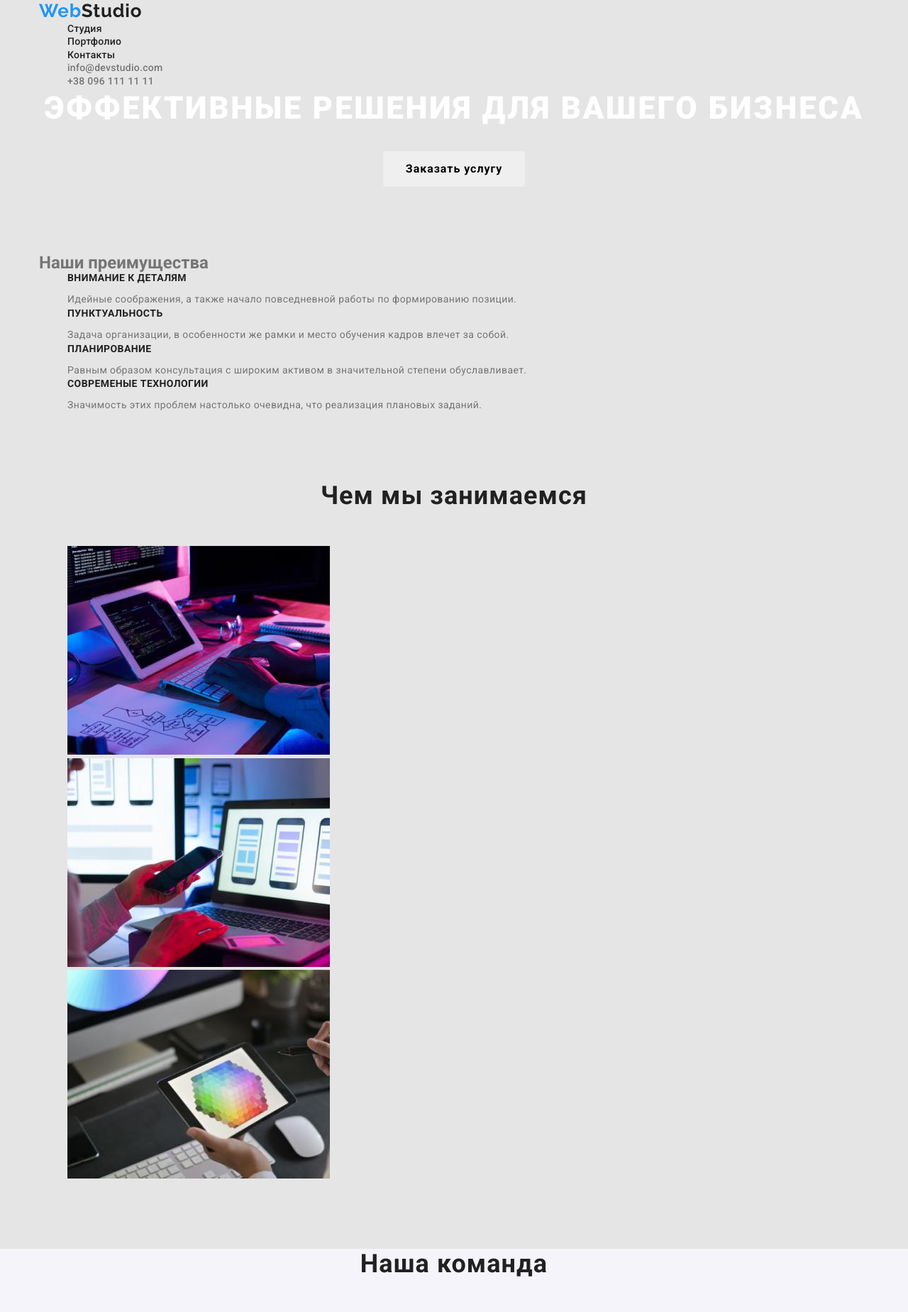
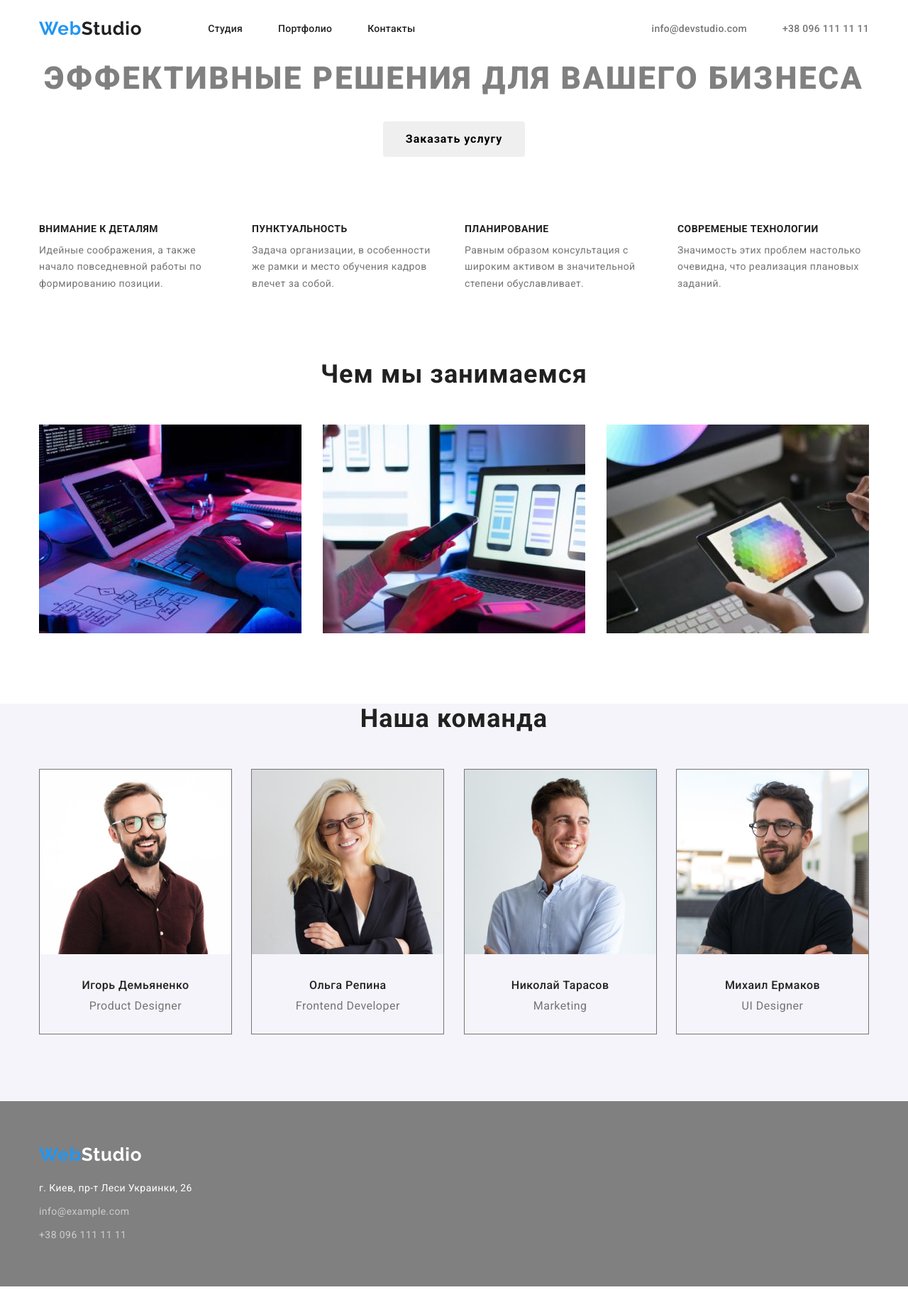
Before and after one commit to PolztiukVolodymyr/goit-markup-hw-03, a plain HTML site: page index.html in a window 1280 px wide. Shown: the top 1848 px of the page at 71% size. After the commit the page ends 1812 px from the top, so only its background shows below. Drawn offline with nearby package versions, Linux system fonts and the light colour scheme.

Commit message:
styles: justify-content: space-between;

```diff
--- a/css/styles.css
+++ b/css/styles.css
@@ -5,7 +5,7 @@
 }
 
 body {
-  background-color: #e5e5e5;
+  /* background-color: #e5e5e5; */
   color: var(--primery-text-color);
 
   font-family: Roboto, sant-serif;
@@ -25,8 +25,16 @@ ul {
 
 .list {
   list-style: none;
+  margin: 0;
+  padding: 0;
 }
 /* -------------HEADER ------------- */
+
+.header {
+  padding-top: 25px;
+  padding-bottom: 25px;
+}
+
 .logo {
   color: var(--title-text-color);
   font-family: Raleway;
@@ -42,7 +50,27 @@ ul {
   color: var(--accent-color);
 }
 
+/* -------------MAIN_NAV---------- */
+
+.main-nav {
+  display: flex;
+  align-items: center;
+}
+
 /* site nav */
+
+.site-nav {
+  display: flex;
+  margin-left: 93px;
+}
+
+.site-nav .item:not(:last-child) {
+  margin-right: 50px;
+}
+
+.item {
+}
+
 .site-nav .link {
   color: var(--title-text-color);
 }
@@ -61,16 +89,23 @@ ul {
   text-decoration: none;
 }
 
-.list-button {
-  margin-bottom: 50px;
-}
+/* ----------LIST NAV------- */
 
-.list-nav:hover,
-.list-nav:focus {
+.link-nav:hover,
+.link-nav:focus {
   color: var(--accent-color);
 }
 
-.list-nav {
+.list-contacts {
+  display: flex;
+  margin-left: auto;
+}
+
+.list-contacts .item:not(:last-child) {
+  margin-right: 50px;
+}
+
+.link-nav {
   color: var(--primery-text-color);
 
   font-weight: 500;
@@ -79,6 +114,7 @@ ul {
   letter-spacing: 0.02em;
   text-decoration: none;
 }
+
 .container {
   width: 1200px;
   padding-left: 15px;
@@ -111,7 +147,7 @@ ul {
 }
 
 .hero-text {
-  color: #ffffff;
+  color: gray;
 
   font-style: normal;
   font-weight: 900;
@@ -146,8 +182,8 @@ button {
   padding: 10px 32px;
 }
 
-.button-list:hover,
-.button-list:focus {
+.button-item:hover,
+.button-item:focus {
   background-color: var(--accent-color);
   color: #e5e5e5;
 
@@ -157,7 +193,7 @@ button {
   letter-spacing: 0.03em;
 }
 
-.button-list {
+.button-item {
   background-color: #f5f4fa;
   color: var(--title-text-color);
   font-weight: 500;
@@ -165,6 +201,21 @@ button {
   line-height: 1.62;
   letter-spacing: 0.03em;
   padding: 6px 22px;
+}
+
+/* .list .list-button{
+  margin-right: auto;
+  margin-left: auto; */
+
+/* --------Наши преимущества------- */
+
+.list-benefits {
+  display: flex;
+  justify-content: space-between;
+}
+
+.list-benefits .item {
+  width: 270px;
 }
 
 .team {
@@ -210,6 +261,24 @@ button {
   letter-spacing: 0.03em;
 }
 
+/*------Чем мы занимаемся---- */
+
+.list-craft {
+  display: flex;
+  justify-content: space-between;
+}
+/*------- Наша команда------- */
+
+.list-team {
+  display: flex;
+  justify-content: space-between;
+  text-align: center;
+}
+
+.item-team {
+  border: 1px solid var(--primery-text-color);
+}
+
 .section-name {
   color: var(--title-text-color);
   font-weight: 500;
@@ -217,14 +286,15 @@ button {
   line-height: 1.19;
   letter-spacing: 0.03em;
 
-  margin-bottom: 10px;
-  margin-top: 0px;
+  margin-top: 30px;
 }
 
 .section-position {
   font-size: 16px;
   line-height: 1.19;
   letter-spacing: 0.03em;
+  margin-top: 10px;
+  margin-bottom: 30px;
 }
 
 .list-title {
@@ -239,13 +309,42 @@ button {
   margin-top: 0px;
 }
 
+/* -------------PORTFOLIO------------ */
+
+.list-button {
+  display: flex;
+  margin-bottom: 50px;
+  margin-top: 94px;
+  justify-content: center;
+}
+
+.btn-item:not(:last-child) {
+  margin-right: 8px;
+}
+
 .text-portfolio {
   font-size: 16px;
   line-height: 1.87;
   letter-spacing: 0.03em;
 }
 
+.flex-container {
+  display: flex;
+  flex-wrap: wrap;
+  justify-content: space-between;
+}
+
+.list-gallery {
+  margin-bottom: 30px;
+}
+
 /* ---------------FOOTER----------------- */
+
+.footer {
+  background-color: grey;
+  padding-top: 60px;
+  padding-bottom: 60px;
+}
 
 .list-footer:hover,
 .list-footer:focus {
@@ -274,3 +373,16 @@ button {
   line-height: 1.71;
   letter-spacing: 0.03em;
 }
+
+.item-footer {
+  margin-top: 20px;
+  margin-bottom: 9px;
+}
+
+.item-footer-nav {
+  margin-bottom: 9px;
+}
+
+.logo-footer {
+  color: #ffffff;
+}
--- a/index.html
+++ b/index.html
@@ -16,19 +16,19 @@
 
   <body>
     <!--Шапка -->
-    <header>
-      <div class="container">
-        <nav>
+    <header class="header">
+      <div class="main-nav container">
+        <nav class="main-nav">
           <a href="" class="logo"><span class="logo-part">Web</span>Studio</a>
           <ul class="site-nav list">
-            <li><a href="./index.html" class="link">Студия</a></li>
-            <li><a href="" class="link current">Портфолио</a></li>
-            <li><a href="" class="link">Контакты</a></li>
+            <li class="item"><a href="" class="link">Студия</a></li>
+            <li class="item"><a href="./portfolio.html" class="link">Портфолио</a></li>
+            <li class="item"><a href="" class="link">Контакты</a></li>
           </ul>
         </nav>
-        <ul class="list">
-          <li><a href="mailto:info@devstudio.com" class="list-nav">info@devstudio.com</a></li>
-          <li><a href="tel:+380961111111" class="list-nav">+38 096 111 11 11</a></li>
+        <ul class="list-contacts list">
+          <li class="item"><a href="mailto:info@devstudio.com" class="link-nav">info@devstudio.com</a></li>
+          <li class="item"><a href="tel:+380961111111" class="link-nav">+38 096 111 11 11</a></li>
         </ul>
       </div>
     </header>
@@ -38,28 +38,28 @@
         <h1 class="hero-text">Эффективные решения для вашего бизнеса</h1>
         <button type="button" class="button-hero">Заказать услугу</button>
       </section>
-      <!--Секція 2-->
+      <!--Секція 2 Наши преимущества -->
       <section class="section">
         <div class="container">
-        <h2>Наши преимущества</h2>
-        <ul class="list">
-          <li>
+        <h2 class="visually-hidden">Наши преимущества</h2>
+        <ul class="list list-benefits">
+          <li class="item">
             <h3 class="section-title-small">ВНИМАНИЕ К ДЕТАЛЯМ</h3>
             <p class="section-text">Идейные соображения, а также начало повседневной работы по формированию позиции.</p>
           </li>
-          <li>
+          <li class="item">
             <h3 class="section-title-small">ПУНКТУАЛЬНОСТЬ</h3>
             <p class="section-text">
               Задача организации, в особенности же рамки и место обучения кадров влечет за собой.
             </p>
           </li>
-          <li>
+          <li class="item">
             <h3 class="section-title-small">ПЛАНИРОВАНИЕ</h3>
             <p class="section-text">
               Равным образом консультация с широким активом в значительной степени обуславливает.
             </p>
           </li>
-          <li>
+          <li class="item">
             <h3 class="section-title-small">СОВРЕМЕНЫЕ ТЕХНОЛОГИИ</h3>
             <p class="section-text">Значимость этих проблем настолько очевидна, что реализация плановых заданий.</p>
           </li>
@@ -70,7 +70,7 @@
       <section class="section">
         <div class="container">
         <h2  class="section-title">Чем мы занимаемся</h2>
-        <ul class="list">
+        <ul class="list list-craft">
           <li>
             <a><img src="./images/img11.jpg" alt="Рабочий стол фронтендера" width="370" /></a>
           </li>
@@ -87,23 +87,23 @@
       <section class="section team">
         <div class="container">
         <h2  class="section-title">Наша команда</h2>
-        <ul class="list">
-          <li>
+        <ul class="list list-team">
+          <li class="item-team">
             <img src="./images/img21.jpg" alt="Игорь Демьяненко" width="270" />
             <h3 class="section-name">Игорь Демьяненко</h3>
             <p class="section-position">Product Designer</p>
           </li>
-          <li>
+          <li class="item-team">
             <img src="./images/img22.jpg" alt="Ольга Репина" width="270" />
             <h3 class="section-name">Ольга Репина</h3>
             <p class="section-position">Frontend Developer</p>
           </li>
-          <li>
+          <li class="item-team">
             <img src="./images/img23.jpg" alt="Николай Тарасов" width="270" />
             <h3 class="section-name">Николай Тарасов</h3>
             <p class="section-position">Marketing</p>
           </li>
-          <li>
+          <li class="item-team">
             <img src="./images/img24.jpg" alt="Михаил Ермаков" width="270" />
             <h3 class="section-name">Михаил Ермаков</h3>
             <p class="section-position">UI Designer</p>
@@ -113,13 +113,13 @@
       </section>
     </main>
     <!--Футер-->
-    <footer>
+    <footer class="footer">
       <div class="container">
-      <a href="" class="logo"><span class="logo-part">Web</span>Studio</a>
+      <a href="" class="logo logo-footer"><span class="logo-part">Web</span>Studio</a>
       <address>
         <ul class="list">
-          <li><a href="" class="list-footer">г. Киев, пр-т Леси Украинки, 26</a></li>
-          <li><a href="mailto:info@example.com" class="list-footer-nav">info@example.com</a></li>
+          <li class="item-footer"><a href="" class="list-footer">г. Киев, пр-т Леси Украинки, 26</a></li>
+          <li class="item-footer-nav"><a href="mailto:info@example.com" class="list-footer-nav">info@example.com</a></li>
           <li><a href="tel:+380961111111" class="list-footer-nav">+38 096 111 11 11</a></li>
         </ul>
       </address>
```
Also changed, not shown: portfolio.html (+32 -31 lines).
